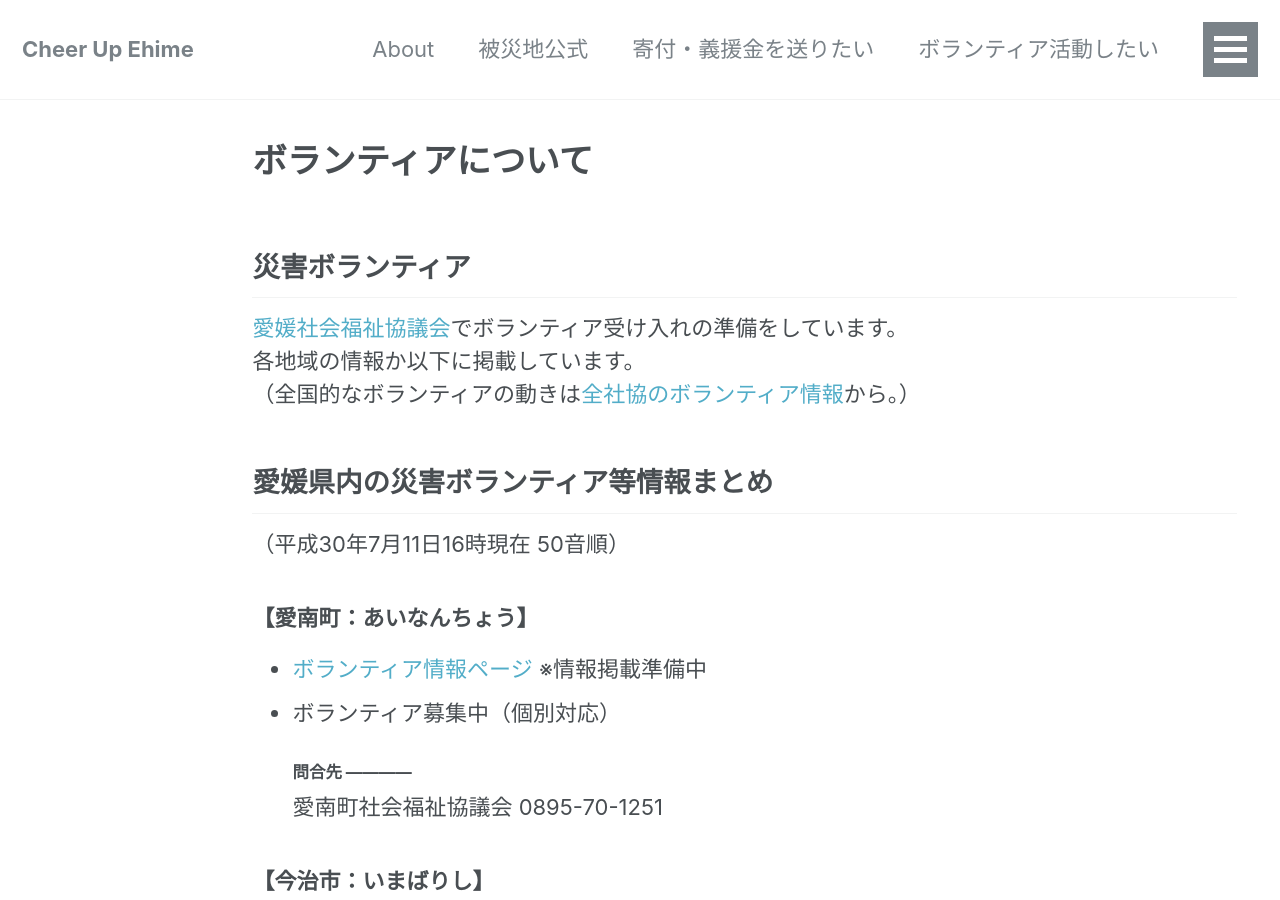
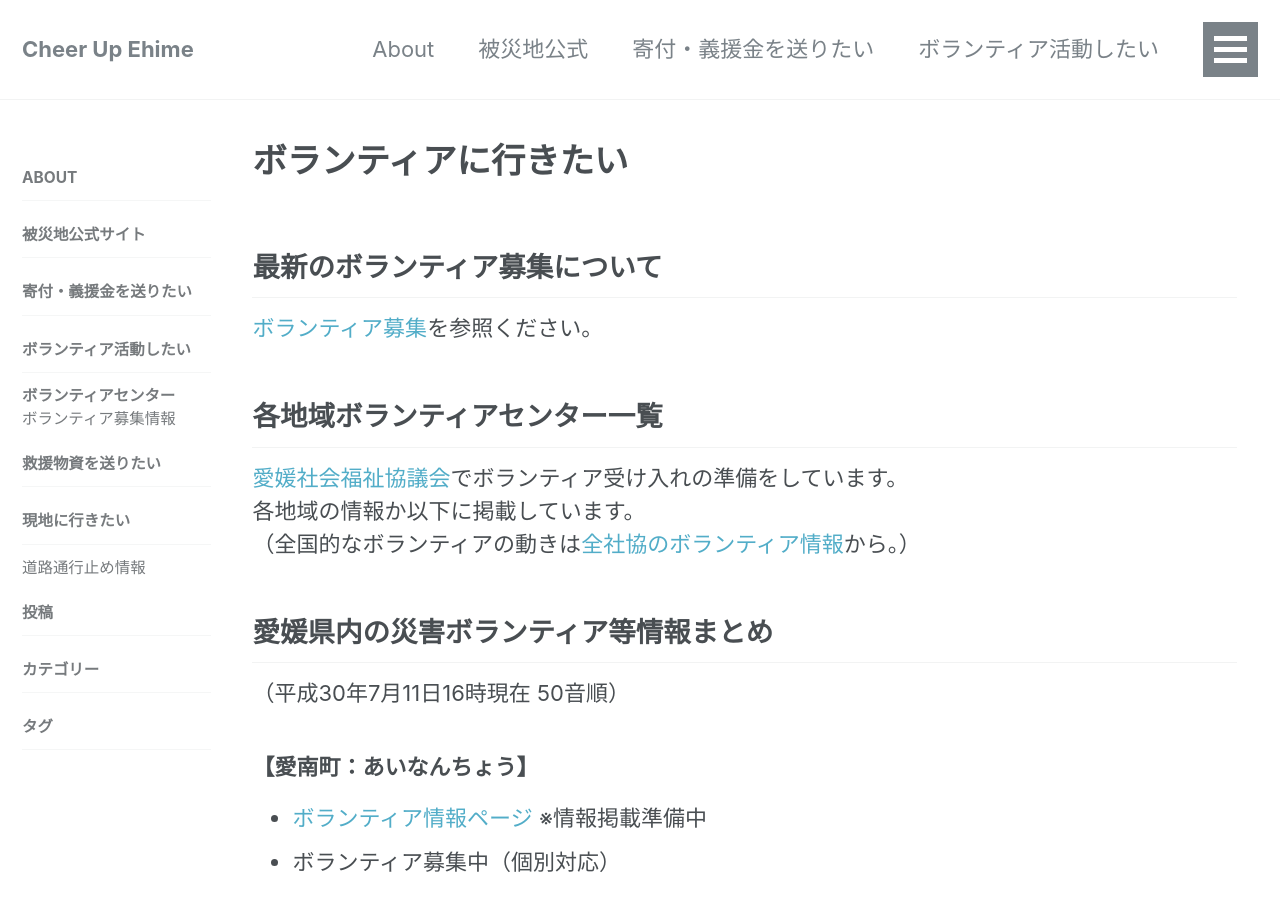
Before and after one commit to cheerup-ehime/cheerup-ehime.github.io, a Jekyll site: the page built from _pages/volunteer.md, in a window 1280 px wide and 900 px high. Built offline with Jekyll 4.4.1, drawn with Linux system fonts in a browser that asks for light colours.

Commit message:
サイドメニュー追加、ボランティア募集情報追加

```diff
--- a/_config.yml
+++ b/_config.yml
@@ -248,6 +248,8 @@ defaults:
       comments: true
       share: true
       related: true
+      sidebar:
+        nav: "submenu"
   # _pages
   - scope:
       path: "_pages"
@@ -255,6 +257,8 @@ defaults:
     values:
       layout: single
       author_profile: false
+      sidebar:
+        nav: "submenu"
   # _categories
   - scope:
       path: ""
@@ -262,5 +266,24 @@ defaults:
     values:
       layout: single
       author_profile: false
+      sidebar:
+        nav: "submenu"
+  # _categories
+  - scope:
+      path: ""
+      type: tags
+    values:
+      layout: single
+      author_profile: false
+      sidebar:
+        nav: "submenu"
+  - scope:
+      path: ""
+      type: home
+    values:
+      layout: single
+      author_profile: false
+      sidebar:
+        nav: "submenu"
 
 remote_theme: "mmistakes/minimal-mistakes"
--- a/_data/navigation.yml
+++ b/_data/navigation.yml
@@ -10,6 +10,30 @@ main:
     url: /volunteer/
   - title: "救援物資を送りたい"
     url: /rescuesupply/
+  - title: "現地に行きたい"
+    url: /routes/
+  - title: "投稿"
+    url: /year-archive/
+
+submenu:
+  - title: "About"
+    url: /about/
+  - title: "被災地公式サイト"
+    url: /disaster-area/
+  - title: "寄付・義援金を送りたい"
+    url: /donations/
+  - title: "ボランティア活動したい"
+    children:
+      - title: ボランティアセンター
+        url: /volunteer/
+      - title: ボランティア募集情報
+        url: /categories/#%E3%83%9C%E3%83%A9%E3%83%B3%E3%83%86%E3%82%A3%E3%82%A2%E5%8B%9F%E9%9B%86
+  - title: "救援物資を送りたい"
+    url: /rescuesupply/
+  - title: "現地に行きたい"
+    children:
+      - title: "道路通行止め情報"
+        url: /routes/
   - title: "投稿"
     url: /year-archive/
   - title: "カテゴリー"
--- a/_pages/donations.md
+++ b/_pages/donations.md
@@ -2,8 +2,17 @@
 title: 寄付金・義援金へのリンク集
 permalink: /donations/
 date: 2018-07-10 00:00:00
+modified: 2018-07-11 22:45:01
 ---
 ## 自治体
+
+### 愛媛県の義援金募集
+
+- [平成30年7月豪雨災害に係る義援金の募集について](https://www.pref.ehime.jp/e60100/kaikeisidou/gouusaigai.html)
+
+> 愛媛県、愛媛県共同募金会、日本赤十字社愛媛県支部では、平成30年7月豪雨により被災された方々を支援するため、義援金を広く募集することとし、専用口座を設置しました。皆様からの義援金は市町を通じて被災された方々へお届けいたします。温かいご支援をよろしくお願いいたします。
+
+
 
 ### 平成30年西日本豪雨の寄付サイト（ふるさとチョイス災害支援）
 
--- a/_pages/volunteer.md
+++ b/_pages/volunteer.md
@@ -1,10 +1,15 @@
 ---
-title: ボランティアについて
+title: ボランティアに行きたい
 permalink: /volunteer/
 date: 2018-07-11 16:00:00
+modified: 2018-07-11 23:01:29
 ---
 
-## 災害ボランティア
+## 最新のボランティア募集について
+
+[ボランティア募集](http://localhost:4000/categories/#%E3%83%9C%E3%83%A9%E3%83%B3%E3%83%86%E3%82%A3%E3%82%A2%E5%8B%9F%E9%9B%86)を参照ください。
+
+## 各地域ボランティアセンター一覧
 
 [愛媛社会福祉協議会](http://www.ehime-shakyo.or.jp/chiiki/saigai/saigai_volunteer180708.html)でボランティア受け入れの準備をしています。<br>
 各地域の情報か以下に掲載しています。<br>
```
Also changed, not shown: _posts/2018-07-11-volunteer-takahama-0711.md (added, +35 -0 lines).
